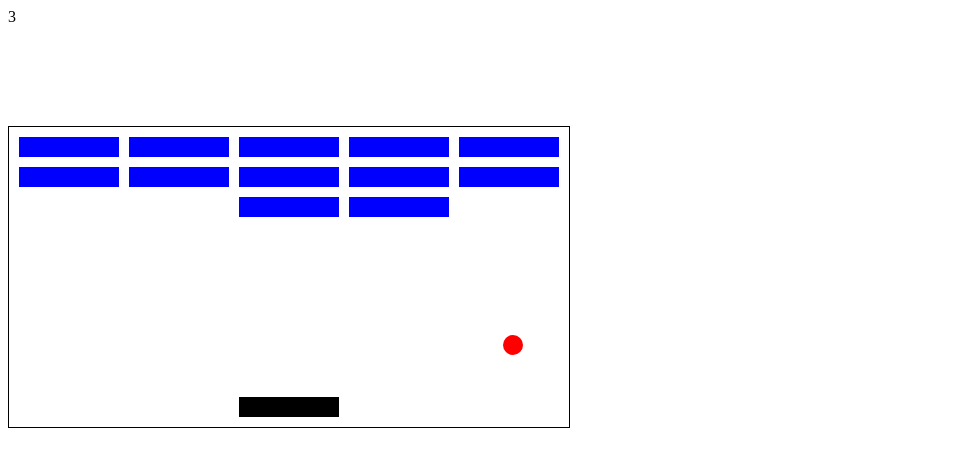
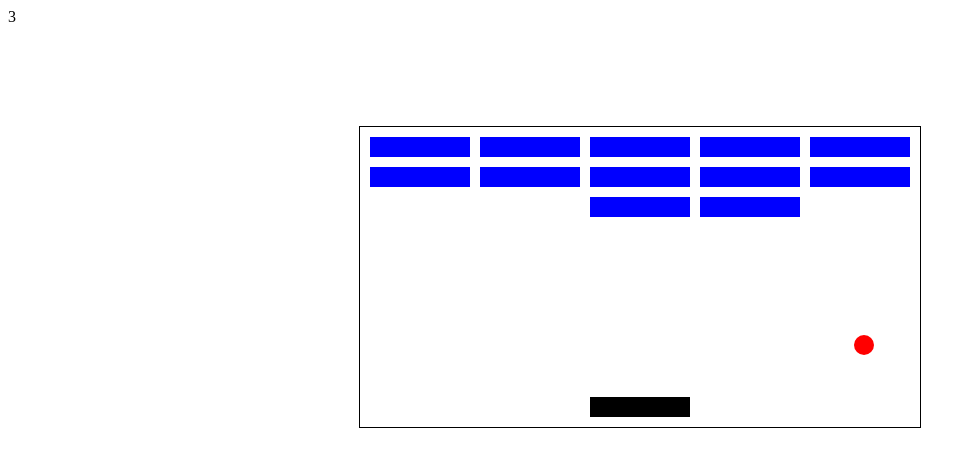
Before and after one commit to wojciech-lasota/2D-Breakout, a plain HTML site: page index.html in a window 1280 px wide. Shown: the whole page, without its empty margins (0-976 px from the left). Drawn offline with Linux system fonts and the light colour scheme.

Commit message:
Update style.css

```diff
--- a/style.css
+++ b/style.css
@@ -1,6 +1,9 @@
 .grid {
   position: absolute;
-  /* margin: auto; */
+  margin-left:auto;
+  margin-right:auto;
+  left:0;
+  right:0;
   width: 560px;
   height: 300px;
   border: solid black 1px;
```
